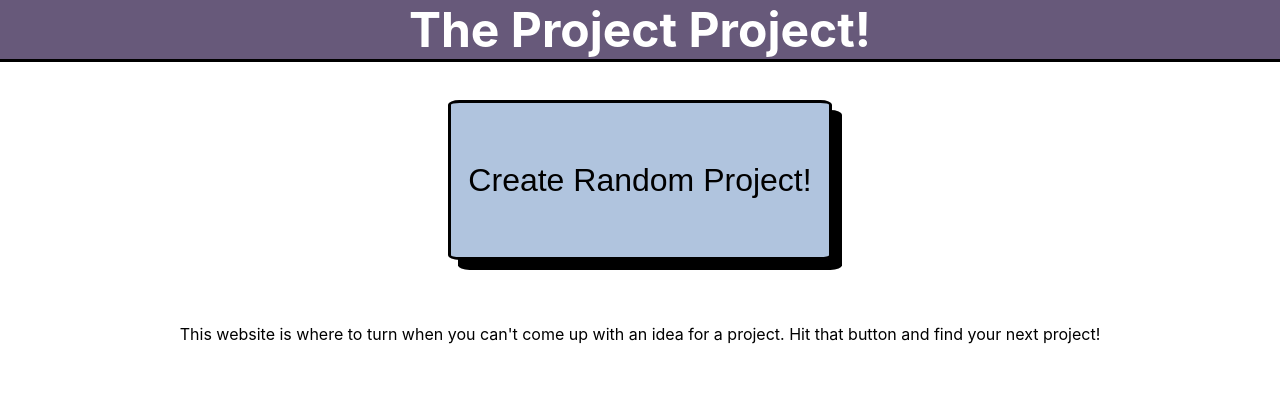
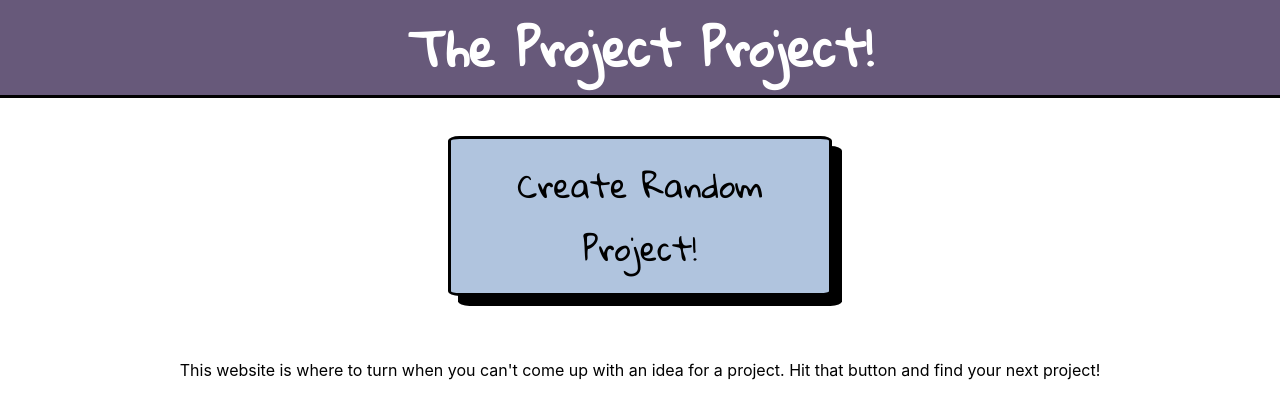
Before and after one commit to AurumValian/projenerator, a React (Create React App) app: page / in a window 1280 px wide. Shown: the top 418 px of the page. Built offline with nearby package versions, Linux system fonts and the light colour scheme.

Commit message:
Add GloriaHallelujah font and change header and button fonts

```diff
--- a/src/App/App.css
+++ b/src/App/App.css
@@ -1,7 +1,11 @@
+@font-face {
+  font-family: 'Gloria';
+  src: local('Gloria'), url(../fonts/GloriaHallelujah-Regular.ttf) format('truetype');
+}
+
 html {
   height: 100%;
   background-color: white;
-  font-family: fantasy;
 }
 
 .App {
@@ -9,6 +13,7 @@ html {
 }
 
 .random-project-button {
+  font-family: Gloria;
   margin-top: 3%;
   font-size: 2em;
   height: 5em;
--- a/src/Header/Header.css
+++ b/src/Header/Header.css
@@ -3,6 +3,7 @@ header {
   height: 100%;
   background-color: #67597A;
   font-size: 24px;
+  font-family: Gloria;
   border-bottom: 3px solid black;
   display: grid;
   grid-template-columns: 1fr 2fr 1fr;
@@ -20,6 +21,7 @@ h1 {
   grid-column: 1;
   width: 50%;
   height: 90%;
+  font-family: Gloria;
   font-size: 1.5vw;
   background-color: #004346;
   color: #FFFFFF;
@@ -34,6 +36,7 @@ h1 {
   width: 50%;
   height: 90%;
   font-size: 1.5vw;
+  font-family: Gloria;
   background-color: #004346;
   color: #FFFFFF;
   margin-right: 7%;
--- a/src/Project/Project.css
+++ b/src/Project/Project.css
@@ -14,6 +14,7 @@
 .save-to-favorites {
   height: 3em;
   font-size: .8em;
+  font-family: Gloria;
   background-color: #004346;
   color: #FFFFFF;
   border: 1px solid lightsteelblue;
--- a/src/ProjectCard/ProjectCard.css
+++ b/src/ProjectCard/ProjectCard.css
@@ -23,5 +23,6 @@
   width: 100%;
   grid-column: 2;
   grid-row: 2;
-  font-size: 1.2em;
+  font-size: 1.2vw;
+  font-family: Gloria;
 }
```
